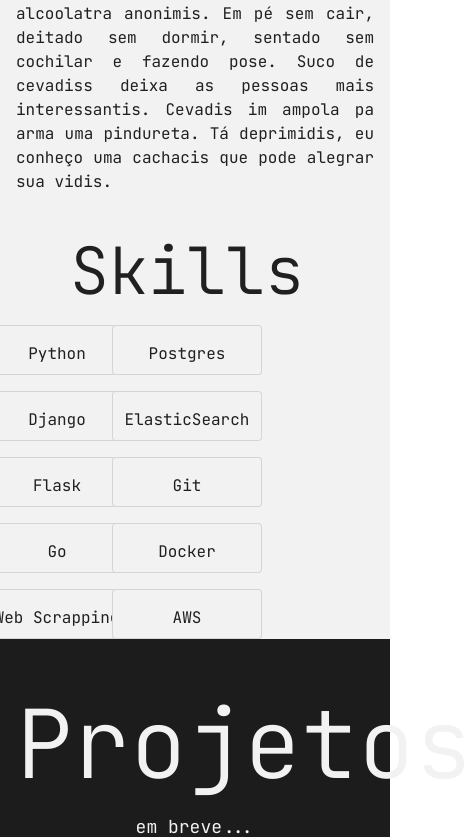
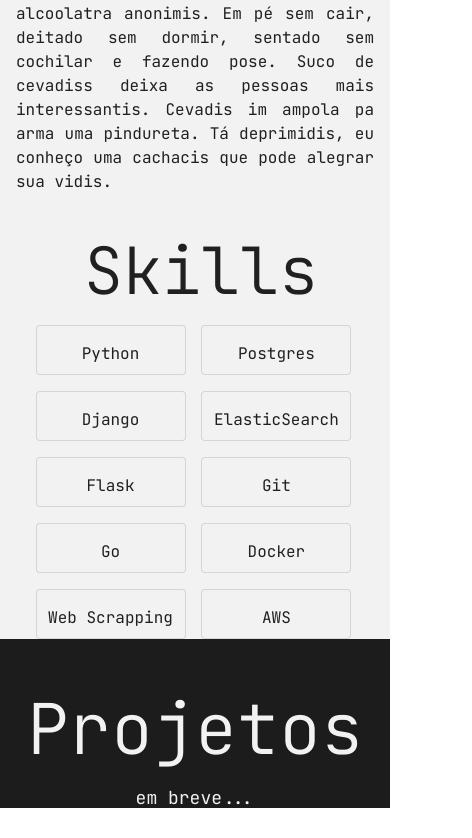
Before and after one commit to lucasfrr/lf-portfolio, a React (Vite) app: page / in a window 390 px wide. Shown: the part 1639-2477 px from the top of the page, 472 px wide, since content can reach past the window. After the commit the page ends 2448 px from the top, so only its background shows below. Built offline with nearby package versions, Linux system fonts and the light colour scheme.

Commit message:
fix: adjust skills cards set to small screens

```diff
--- a/src/pages/sections/About/About.tsx
+++ b/src/pages/sections/About/About.tsx
@@ -111,12 +111,12 @@
                             </Typography>
                         </Grid>
 
-                        <Grid container spacing={2}>
+                        <Grid container spacing={2} pl={3.5}>
                             <Grid item xs={12}>
                                 <Typography variant="h1" textAlign="center" pt={5}>Skills</Typography>
                             </Grid>
 
-                            <Grid item md={12} xs={4} display="flex" justifyContent="center">
+                            <Grid item md={12} xs={6} display="flex" justifyContent="center">
                                 <Stack
                                     direction={{ xs: "column", md: "row" }}
                                     spacing={2}
@@ -136,7 +136,7 @@
                                     </StyledPaper>
                                 </Stack>
                             </Grid>
-                            <Grid item md={12} xs={4} display="flex" justifyContent="center">
+                            <Grid item md={12} xs={5} display="flex" justifyContent="center">
                                 <Stack
                                     direction={{ xs: "column", md: "row" }}
                                     spacing={2}
--- a/src/pages/sections/Projects/Projects.tsx
+++ b/src/pages/sections/Projects/Projects.tsx
@@ -9,7 +9,7 @@
         alignItems: "center",
         [theme.breakpoints.up("xs")]: {
             paddingTop: "50px",
-            h1: {fontSize: "95px"},
+            h1: {fontSize: "70px"},
             h2: {fontSize: "30px"},
             h3: {fontSize: "18px"}
         },
```
